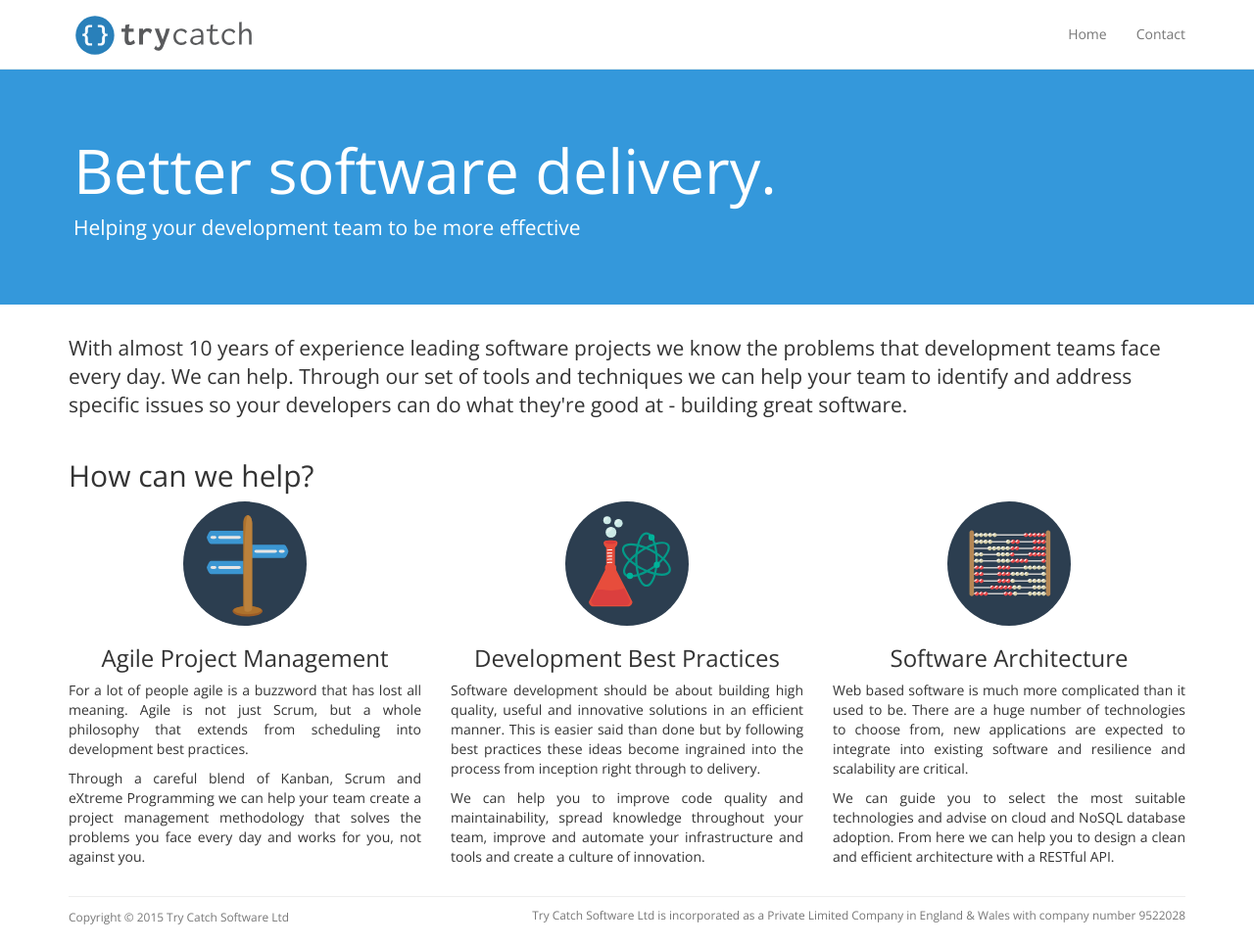
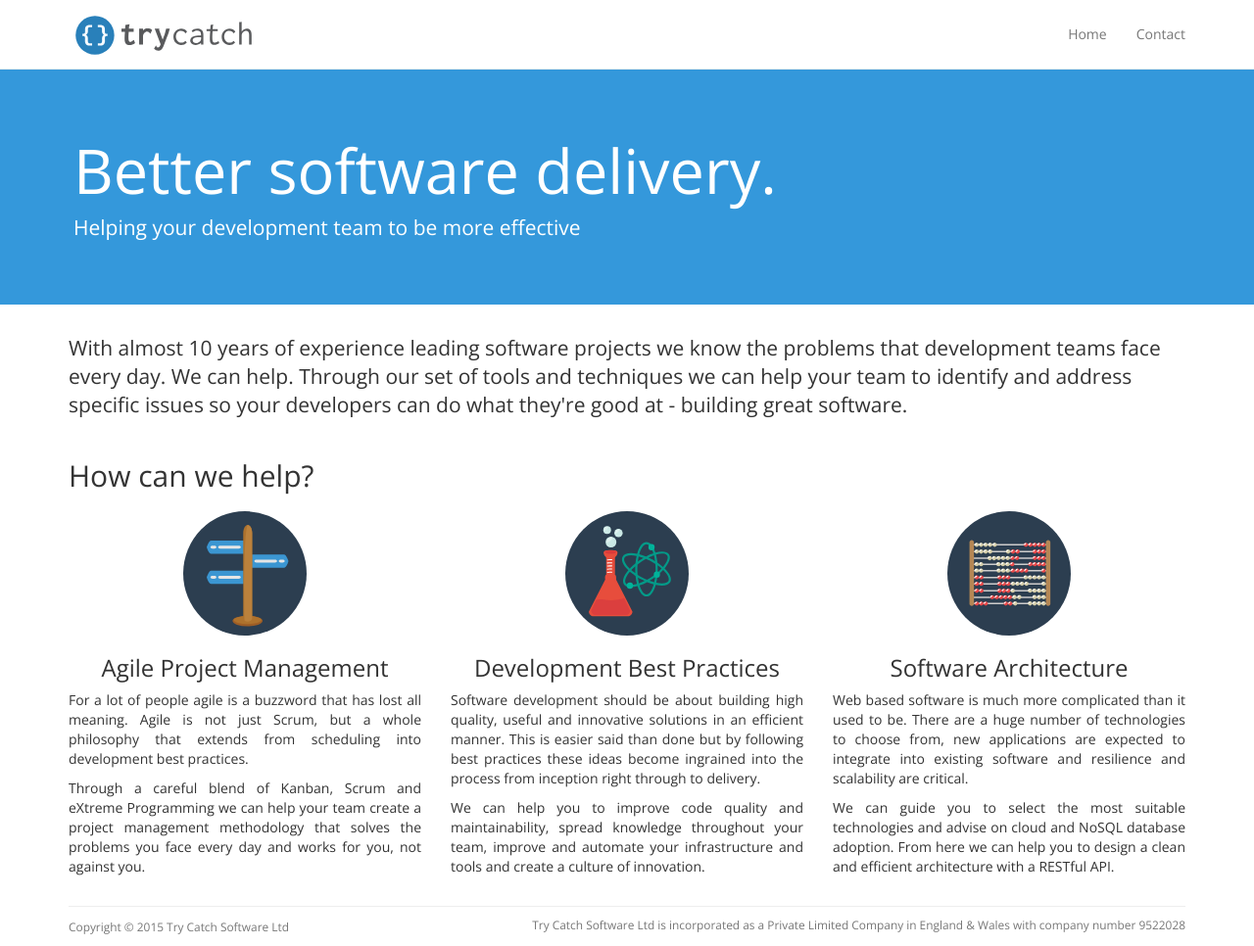
Before and after one commit to trycatchsoftware/trycatchsoftware.github.io, a Jekyll site: the page built from index.html, in a window 1280 px wide and 966 px high. Shown: the whole window at 98% size. Built offline with Jekyll 4.4.1, drawn with Linux system fonts in a browser that asks for light colours; nearby versions of some CDN libraries.

Commit message:
Fixed icon spacing.

```diff
--- a/_sass/_layout.scss
+++ b/_sass/_layout.scss
@@ -61,3 +61,7 @@ footer {
     }
   }
 }
+
+.icon {
+  margin-top: $padding-large-vertical;
+}
--- a/index.html
+++ b/index.html
@@ -26,7 +26,7 @@ layout: default
     </div>
     <div class="col-lg-4 text-justify">
       <div class="text-center">
-        <img src="/images/icon-project-management.svg">
+        <img class="icon" src="/images/icon-project-management.svg">
         <h3>Agile Project Management</h3>
       </div>
 
@@ -40,7 +40,7 @@ layout: default
     </div>
     <div class="col-lg-4 text-justify">
       <div class="text-center">
-        <img src="/images/icon-best-practices.svg">
+        <img class="icon" src="/images/icon-best-practices.svg">
         <h3>Development Best Practices</h3>
       </div>
 
@@ -54,7 +54,7 @@ layout: default
     </div>
     <div class="col-lg-4 text-justify">
       <div class="text-center">
-        <img src="/images/icon-architecture.svg">
+        <img class="icon" src="/images/icon-architecture.svg">
         <h3>Software Architecture</h3>
       </div>
 
```
